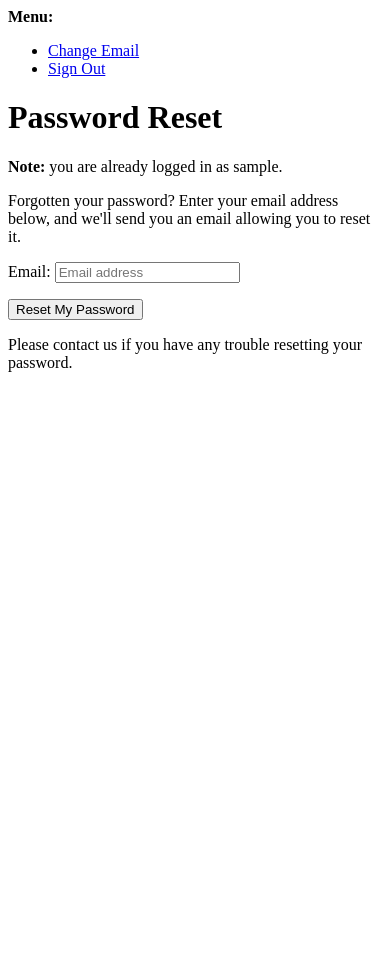
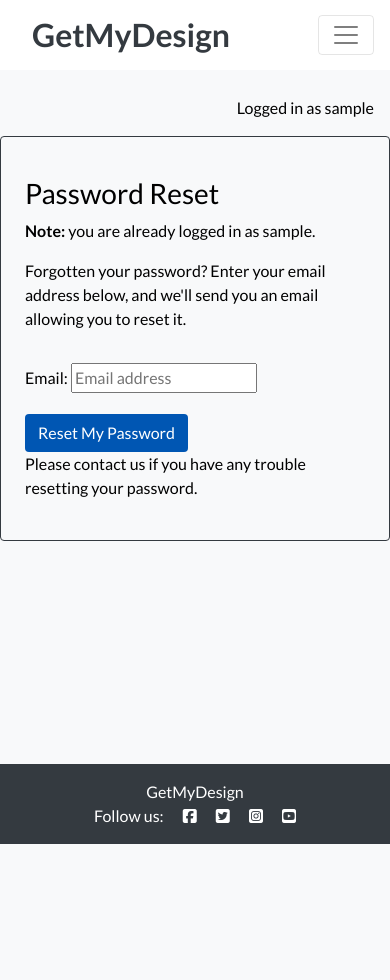
Before and after one commit to Katia-D15/get_my_design, a Django app: page /accounts/password/reset/ in a window 390 px wide. Before the commit the page ends 372 px from the top, so only its background shows below. Run offline with Django 4.2, Linux system fonts and the light colour scheme; the visitor is signed in with stand-in values (Sample User, id 1); some libraries are stand-ins or nearby versions.

Commit message:
style: improve responsiveness of allauth pages

```diff
--- a/get_my_design/urls.py
+++ b/get_my_design/urls.py
@@ -22,5 +22,6 @@ from django.conf.urls.static import static
 urlpatterns = [
     path('admin/', admin.site.urls),
     path("accounts/", include("allauth.urls")),
+    path("orders/", include("orders.urls")),
     path("", include("home.urls")),
 ] + static(settings.MEDIA_URL, document_root=settings.MEDIA_ROOT)
--- /dev/null
+++ b/orders/templates/orders/make_request.html
@@ -0,0 +1,5 @@
+{% extends "base.html" %}
+
+{% block content %}
+<h1>Hello</h1>
+{% endblock %}
--- /dev/null
+++ b/orders/urls.py
@@ -0,0 +1,6 @@
+from django.urls import path
+from . import views
+
+urlpatterns = [
+    path("order", views.create_order, name="create_order"),
+]
--- a/orders/views.py
+++ b/orders/views.py
@@ -1,3 +1,6 @@
 from django.shortcuts import render
 
 # Create your views here.
+
+def create_order(request):
+    return render(request, 'orders/make_request.html')
--- a/static/css/base.css
+++ b/static/css/base.css
@@ -4,6 +4,7 @@ body {
     height: calc(100vh - 164px);
     color: #000000;
     padding-top: 80px;
+    padding-bottom: 900px;
 }
 
 
@@ -51,3 +52,9 @@ body {
 footer {
     background-color: #343a40;
 }
+
+
+.custom-max-width {
+    max-width: 700px;
+    width: 100%;
+}
--- a/templates/allauth/account/password_change.html
+++ b/templates/allauth/account/password_change.html
@@ -1,4 +1,4 @@
-{% extends "account/base.html" %}
+{% extends "base.html" %}
 
 {% load i18n %}
 
--- a/templates/allauth/account/password_reset.html
+++ b/templates/allauth/account/password_reset.html
@@ -1,4 +1,4 @@
-{% extends "account/base.html" %}
+{% extends "base.html" %}
 
 {% load i18n %}
 {% load account %}
@@ -6,19 +6,28 @@
 {% block head_title %}{% trans "Password Reset" %}{% endblock head_title %}
 
 {% block content %}
+<div class="border border-dark rounded p-4 mx-auto custom-max-width">
+<div class="row">
+<div class="col-12 col-sm-10 col-md-8 mt-3 offset-sm-1 offset-md-2">
 
-    <h1>{% trans "Password Reset" %}</h1>
+    <h3>{% trans "Password Reset" %}</h3>
     {% if user.is_authenticated %}
     {% include "account/snippets/already_logged_in.html" %}
     {% endif %}
 
     <p>{% trans "Forgotten your password? Enter your email address below, and we'll send you an email allowing you to reset it." %}</p>
-
+    </div>
+    </div>
+    <div class="row">
+    <div class="col-12 col-sm-10 col-md-8 mt-3 offset-sm-1 offset-md-2">
     <form method="POST" action="{% url 'account_reset_password' %}" class="password_reset">
         {% csrf_token %}
         {{ form.as_p }}
-        <input type="submit" value="{% trans 'Reset My Password' %}" />
+        <input type="submit" class="btn btn-inicial" value="{% trans 'Reset My Password' %}" />
     </form>
 
     <p>{% blocktrans %}Please contact us if you have any trouble resetting your password.{% endblocktrans %}</p>
 {% endblock content %}
+</div>
+</div>
+</div>
--- a/templates/allauth/account/password_reset_done.html
+++ b/templates/allauth/account/password_reset_done.html
@@ -1,4 +1,4 @@
-{% extends "account/base.html" %}
+{% extends "base.html" %}
 
 {% load i18n %}
 {% load account %}
--- a/templates/allauth/account/password_reset_from_key.html
+++ b/templates/allauth/account/password_reset_from_key.html
@@ -1,4 +1,4 @@
-{% extends "account/base.html" %}
+{% extends "base.html" %}
 
 {% load i18n %}
 {% block head_title %}{% trans "Change Password" %}{% endblock head_title %}
--- a/templates/allauth/account/password_reset_from_key_done.html
+++ b/templates/allauth/account/password_reset_from_key_done.html
@@ -1,4 +1,4 @@
-{% extends "account/base.html" %}
+{% extends "base.html" %}
 
 {% load i18n %}
 {% block head_title %}{% trans "Change Password" %}{% endblock head_title %}
--- a/templates/allauth/account/password_set.html
+++ b/templates/allauth/account/password_set.html
@@ -1,4 +1,4 @@
-{% extends "account/base.html" %}
+{% extends "base.html" %}
 
 {% load i18n %}
 
--- a/templates/allauth/account/verification_sent.html
+++ b/templates/allauth/account/verification_sent.html
@@ -1,4 +1,4 @@
-{% extends "account/base.html" %}
+{% extends "base.html" %}
 
 {% load i18n %}
 
--- a/templates/base.html
+++ b/templates/base.html
@@ -2,6 +2,7 @@
 
 {% url 'home' as home_url %}
 {% url 'account_login' as login%}
+{% url 'create_order' as create_order_url %}
 
 <!doctype html>
 <html lang="en">
@@ -75,6 +76,9 @@
              <li class="nav-item">
               <a class="nav-link">My Orders</a>
              </li>
+             <li class="nav-item">
+              <a class="nav-link {% if request.path == create_order_url %}active" aria-current="page{% endif %}" href="{% url 'create_order' %}">Make a Request</a>
+             </li>
           {% else%}
              <li class="nav-item">
               <a class="nav-link {% if request.path == home_url %}active" aria-current="page{% endif %}" href="{% url 'home' %}">Home</a>
@@ -129,12 +133,22 @@
     </div>
     {% endif %}
 
-    {% block page_header %}
-    {% endblock %}
+    <main class="flex-shrink-0 main-bg">
+      {% if user.is_authenticated%}
+      <p class="text-right m-3">Logged in as {{user}}</p>
+      {% else %}
+      <p class="text-right m-3">You are not logged in</p>
+      {% endif %}
 
-    {% block content %}
-    <!-- Content Goes here -->
-    {% endblock %}
+      {% block page_header %}
+      {% endblock %}
+
+      {% block content %}
+      <!-- Content Goes here -->
+      {% endblock %}
+
+    </main>
+
 
     {% block postloadjs %}
     {% endblock %}
```
Also changed, not shown: templates/allauth/account/login.html (+12 -5 lines), templates/allauth/account/logout.html (+9 -4 lines), templates/allauth/account/signup.html (+12 -3 lines).
